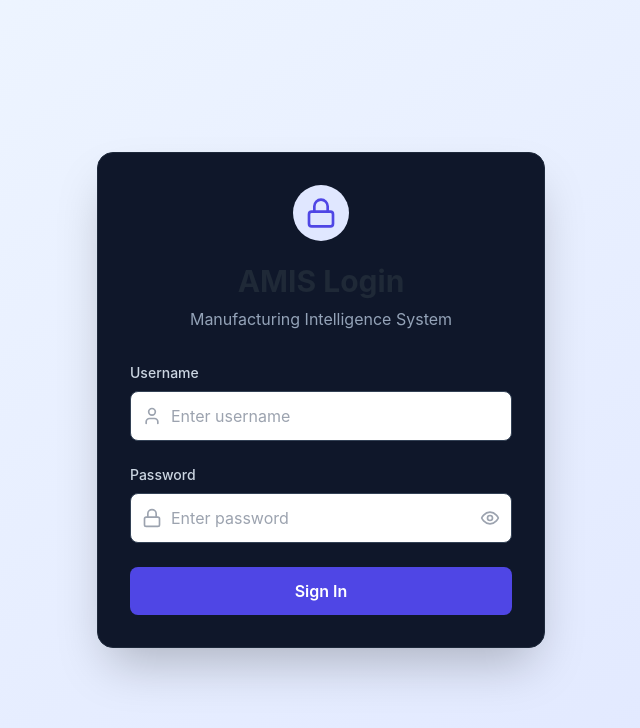
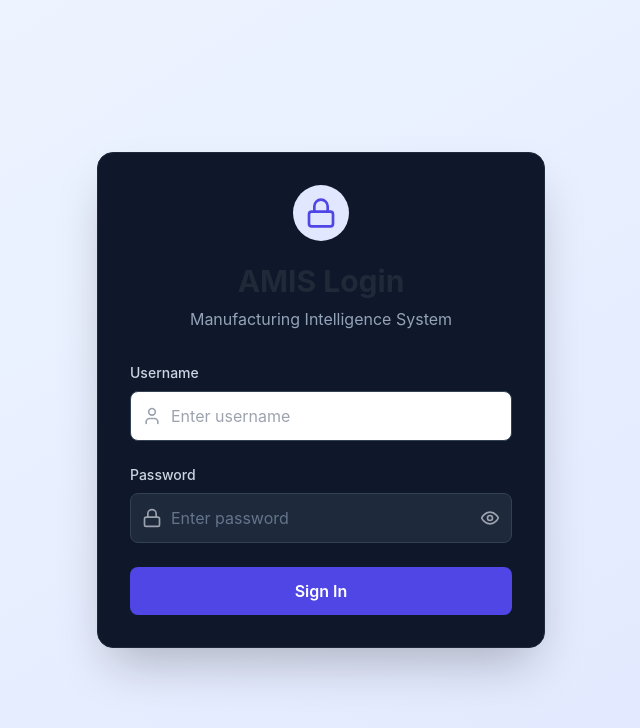
Before and after one commit to SathishitHubaccount/amis-phase-final, a React (Vite) app in the folder frontend/: page /login in a window 1280 px wide. Shown: the top 728 px of the page, without its empty margins (319-959 px from the left). Built offline with nearby package versions, Linux system fonts and the light colour scheme; no server answers.

Commit message:
Fix login input visibility: white bg with dark text, show/hide password toggle

```diff
--- a/frontend/src/pages/Login.jsx
+++ b/frontend/src/pages/Login.jsx
@@ -78,7 +78,7 @@ export default function Login() {
                 type="text"
                 value={username}
                 onChange={(e) => setUsername(e.target.value)}
-                className="w-full pl-10 pr-4 py-3 border border-slate-700 rounded-lg focus:ring-2 focus:ring-indigo-500 focus:border-transparent"
+                className="w-full pl-10 pr-4 py-3 bg-white text-gray-900 border border-slate-700 rounded-lg focus:ring-2 focus:ring-indigo-500 focus:border-transparent placeholder-gray-400"
                 placeholder="Enter username"
                 required
               />
@@ -95,7 +95,7 @@ export default function Login() {
                 type={showPassword ? 'text' : 'password'}
                 value={password}
                 onChange={(e) => setPassword(e.target.value)}
-                className="w-full pl-10 pr-12 py-3 border border-slate-700 rounded-lg focus:ring-2 focus:ring-indigo-500 focus:border-transparent"
+                className="w-full pl-10 pr-12 py-3 bg-slate-800 text-white border border-slate-700 rounded-lg focus:ring-2 focus:ring-indigo-500 focus:border-transparent placeholder-slate-500"
                 placeholder="Enter password"
                 required
               />
```
